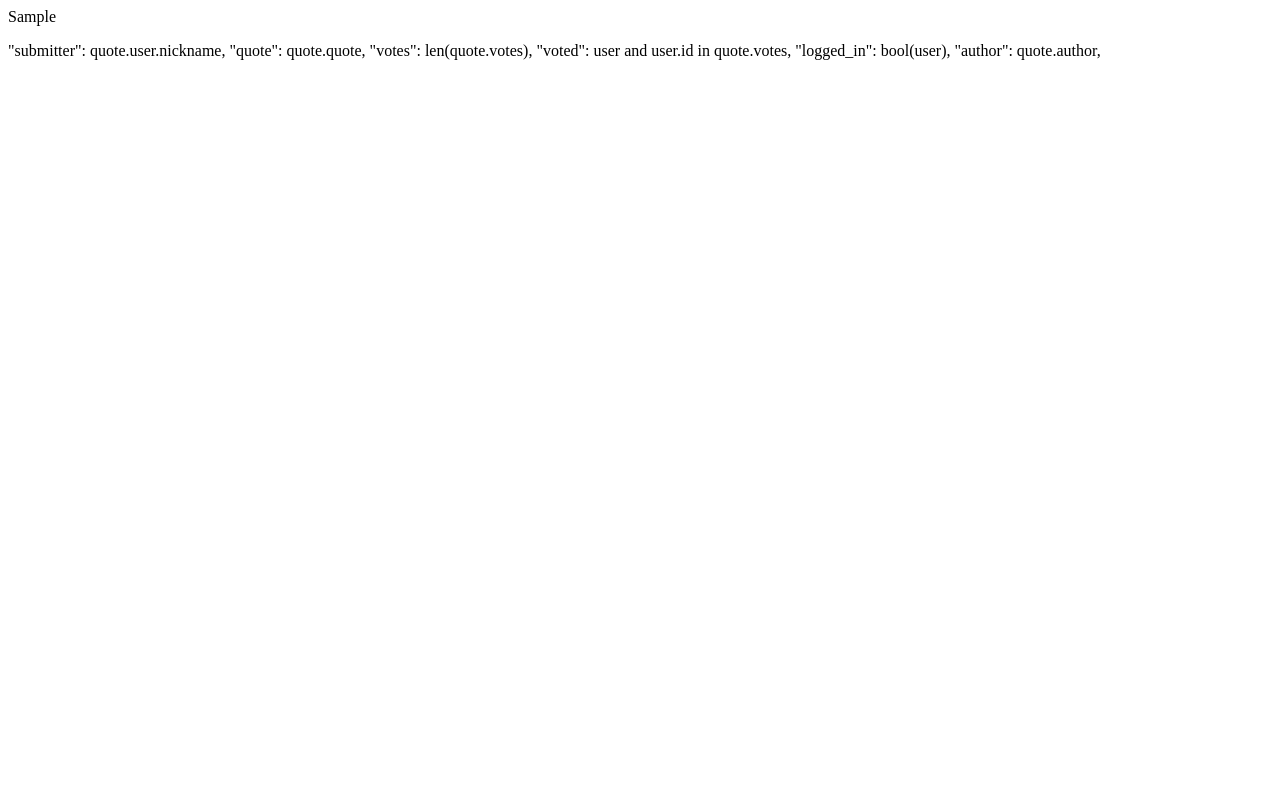
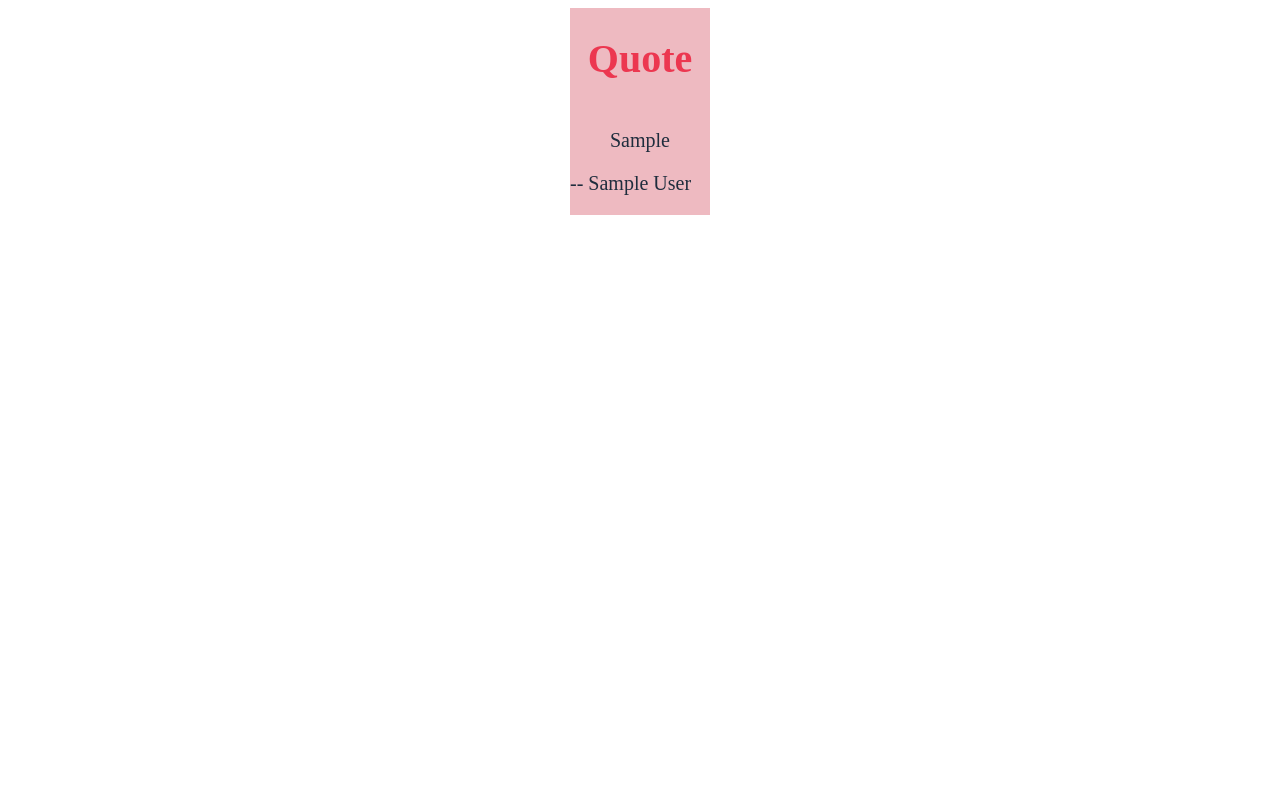
Before and after one commit to qwikster/hc-quotes, a FastAPI app: page /q/1 in a window 1280 px wide. Run offline with FastAPI, Linux system fonts and the light colour scheme; tables that the repository leaves empty hold one stand-in row (values such as "Sample post").

Commit message:
quote.html

```diff
--- a/templates/quote.html
+++ b/templates/quote.html
@@ -1,8 +1,20 @@
-<p>{{ quote }}</p>
+<!DOCTYPE html>
+<HTML>
+		<HEAD>
+			<TITLE>hc quotes | quote by {{ author }}</TITLE>
+			<META NAME="viewport" CONTENT="width=device-width, initial-width=1">
+			<LINK REL="stylesheet" HREF="/css/style.css">
+		</HEAD>
+		<BODY>
+			<DIV ID="home-div">
+				<H1>Quote</H1>
+				<DIV CLASS="quote">
+					<BLOCKQUOTE>
+						<P>{{ quote }}</P>
+					</BLOCKQUOTE>
+					<P>-- {{ author }}</P>
+				</DIV>
 
-"submitter": quote.user.nickname,
-"quote": quote.quote,
-"votes": len(quote.votes),
-"voted": user and user.id in quote.votes,
-"logged_in": bool(user),
-"author": quote.author,
+			</DIV>
+		</BODY>
+</HTML>
```
